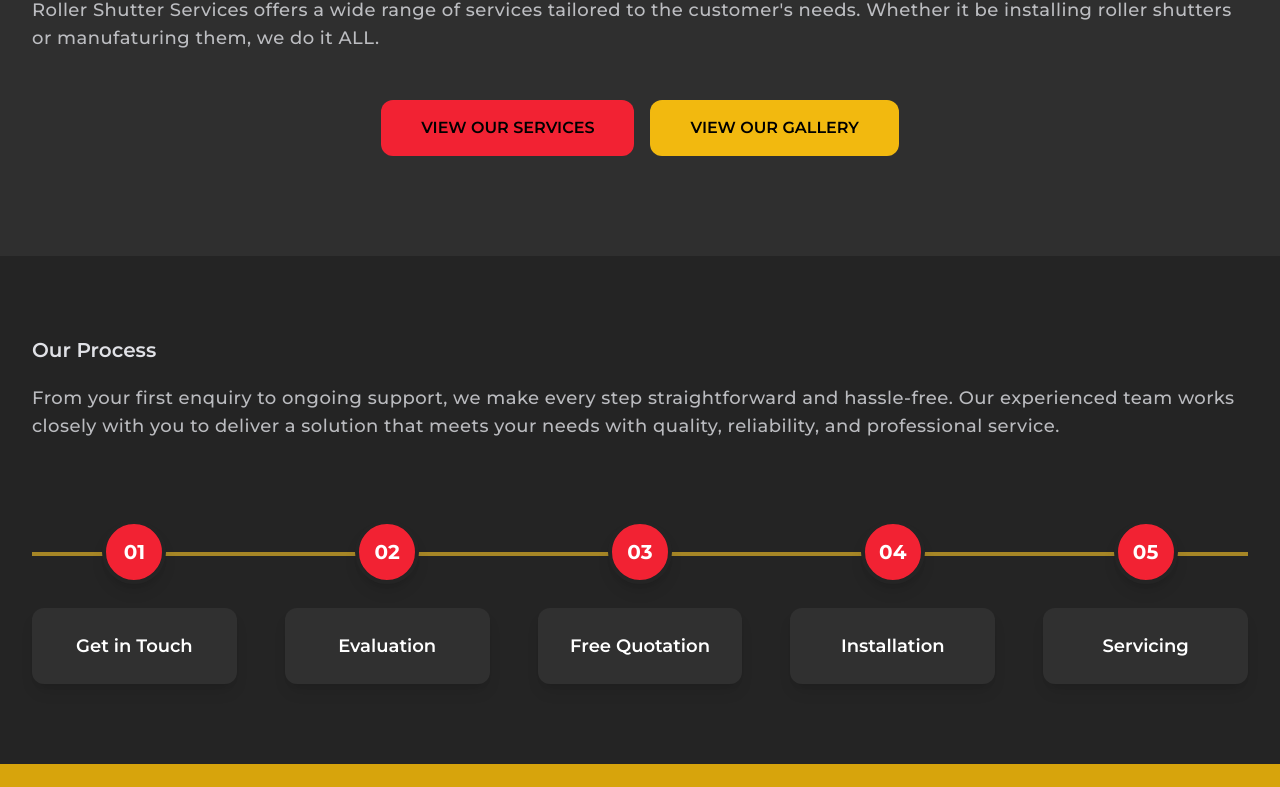
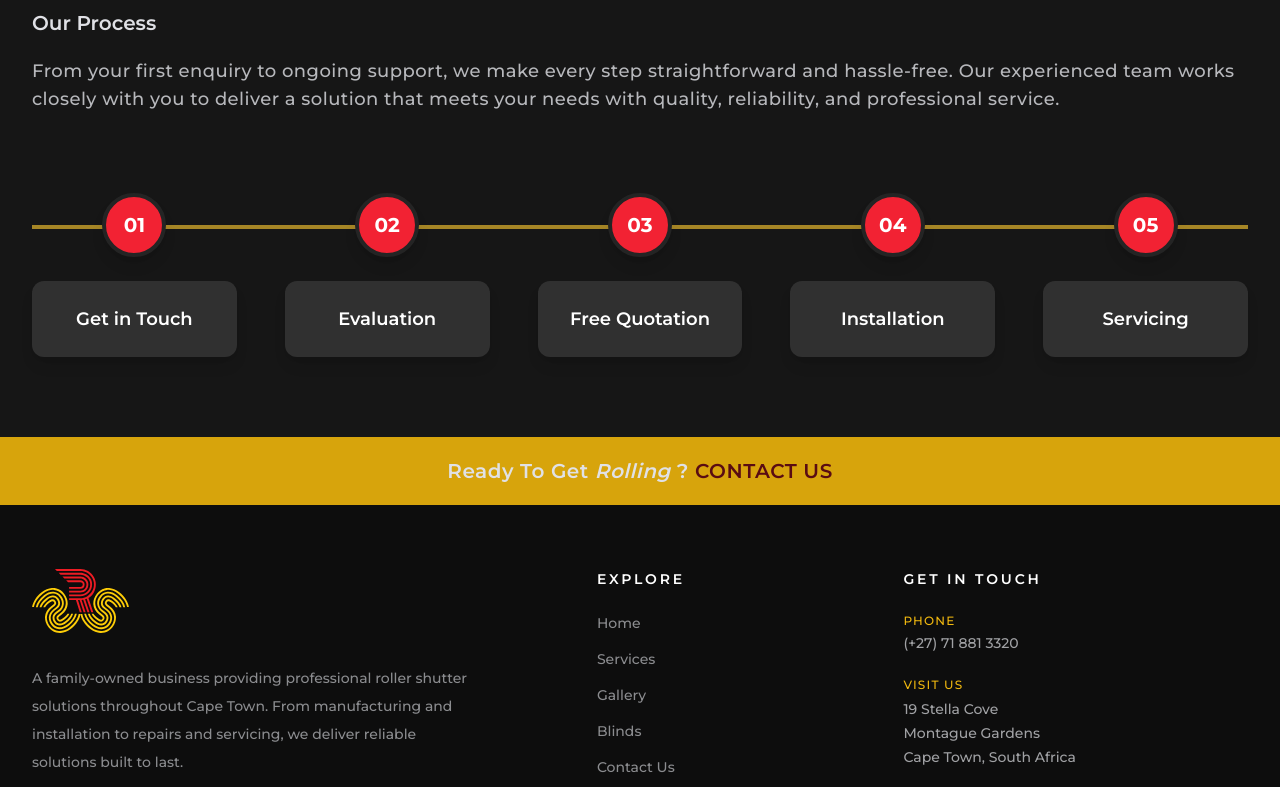
Before and after one commit to Ambs04/RollerShutterServices, a React (Vite) app: page / in a window 1280 px wide. Shown: the part 1996-2783 px from the top of the page. Built offline with nearby package versions, Linux system fonts and the light colour scheme.

Commit message:
footer styling complete and bugs fixed with color changes

```diff
--- a/src/Components/Common Components/Footer.jsx
+++ b/src/Components/Common Components/Footer.jsx
@@ -6,108 +6,160 @@ export default function Footer() {
   const currentDate = new Date().getFullYear();
 
   return (
-    <footer class="bg-[#272727]">
-      <div class="px-4 sm:px-6 lg:px-8 max-w-7xl mx-auto py-12">
-        <div class="grid grid-cols-1 sm:grid-cols-2 lg:grid-cols-3 mb-10 gap-7">
-          {/* Logo & Description */}
-          <div class="flex flex-col items-start mb-4 gap-2">
-            <img
-              src={logo}
-              alt="Roller Shutter Services Logo"
-              class="w-auto h-12 object-contain "
-            />
+    <footer className="bg-[#0D0D0D] text-[#E0E1E6]">
+      <div className="mx-auto max-w-7xl px-6 py-16 lg:px-8">
+        {/* Main Footer */}
+        <div className="grid grid-cols-1 gap-12 md:grid-cols-2 lg:grid-cols-[1.5fr_0.75fr_1fr]">
+          {/* Brand */}
+          <div className="max-w-md">
+            <Link to="/" className="inline-block">
+              <img
+                src={logo}
+                alt="Roller Shutter Services Logo"
+                className="h-16 w-auto object-contain"
+              />
+            </Link>
 
-            <p class="max-w-xs leading-relaxed text-sm md:text-lg text-[#e0e1e6]/60 font-medium mb-3">
-              With over 20 years of industry experience, RSS is a family-owned
-              business committed to delivering high-quality roller shutter
-              solutions for residential, commercial, and industrial properties.
-              We combine expert craftsmanship, reliable service, and durable
-              products with a strong focus on customer satisfaction, providing
-              professional installation, maintenance, and repairs you can depend
-              on.
+            <p className="mt-6 max-w-md text-sm leading-7 text-[#E0E1E6]/60">
+              A family-owned business providing professional roller shutter
+              solutions throughout Cape Town. From manufacturing and
+              installation to repairs and servicing, we deliver reliable
+              solutions built to last.
             </p>
+
+            {/* Small brand accent */}
+            <div className="mt-7 flex items-center gap-3">
+              <span className="h-[2px] w-10 bg-[#F22233]" />
+              <span className="text-sm font-medium italic text-[#F2B90F]">
+                We keep you rolling.
+              </span>
+            </div>
           </div>
 
           {/* Quick Links */}
           <div>
-            <h3 class="tracking-widest text-lg  mb-4 text-[#e0e1e6]/80 font-semibold">
-              Quick Links
+            <h3 className="mb-6 text-sm font-semibold uppercase tracking-[0.2em] text-white">
+              Explore
             </h3>
 
-            <nav class="text-[#e0e1e6]/80 text-sm sm:text-lg font-medium tracking-wide ">
-              <ul class="space-y-3">
+            <nav>
+              <ul className="space-y-4 text-sm text-[#E0E1E6]/60">
                 <li>
-                  <Link to="/">Home</Link>
+                  <Link
+                    to="/"
+                    className="transition-colors hover:text-[#F2B90F]"
+                  >
+                    Home
+                  </Link>
                 </li>
 
                 <li>
-                  <Link to="/services">Services</Link>
+                  <Link
+                    to="/services"
+                    className="transition-colors hover:text-[#F2B90F]"
+                  >
+                    Services
+                  </Link>
                 </li>
 
                 <li>
-                  <Link to="/gallery">Gallery</Link>
+                  <Link
+                    to="/gallery"
+                    className="transition-colors hover:text-[#F2B90F]"
+                  >
+                    Gallery
+                  </Link>
                 </li>
 
                 <li>
-                  <Link to="/blinds">Blinds</Link>
+                  <Link
+                    to="/blinds"
+                    className="transition-colors hover:text-[#F2B90F]"
+                  >
+                    Blinds
+                  </Link>
                 </li>
 
                 <li>
-                  <Link to="/contact">Contact us</Link>
+                  <Link
+                    to="/contact"
+                    className="transition-colors hover:text-[#F22233]"
+                  >
+                    Contact Us
+                  </Link>
                 </li>
               </ul>
             </nav>
           </div>
 
-          {/* Contact Information */}
+          {/* Contact */}
           <div>
-            <h3 class="tracking-widest text-lg  mb-4 text-[#e0e1e6]/80 font-semibold">
-              Contact
+            <h3 className="mb-6 text-sm font-semibold uppercase tracking-[0.2em] text-white">
+              Get In Touch
             </h3>
-            <div class="text-[#e0e1e6]/80 text-sm sm:text-lg font-medium tracking-wide ">
-              <div class="mb-4">
-                <p class="pb-2">
-                  <strong>Phone:</strong>
+
+            <div className="space-y-6 text-sm">
+              {/* Phone */}
+              <div>
+                <p className="mb-1 text-xs uppercase tracking-widest text-[#F2B90F]">
+                  Phone
                 </p>
-                <a href="tel:+278813320">
-                  <p>(+27) 71 881 3320</p>
+
+                <a
+                  href="tel:+27718813320"
+                  className="text-[#E0E1E6]/70 transition-colors hover:text-white"
+                >
+                  (+27) 71 881 3320
                 </a>
               </div>
-              <div class="mb-4">
-                <p class="pb-2">
-                  <strong>Address:</strong>
+
+              {/* Address */}
+              <div>
+                <p className="mb-1 text-xs uppercase tracking-widest text-[#F2B90F]">
+                  Visit Us
                 </p>
+
                 <a
-                  href="https://www.google.com/maps/place/19+Stella+Cove,+Montague+Gardens,+Cape+Town,+7441/@-33.85097,18.5193603,17z/data=!3m1!4b1!4m5!3m4!1s0x1dcc5ecc613fcc49:0x28242d00d701dbb9!8m2!3d-33.85097!4d18.5193603?entry=ttu&g_ep=EgoyMDI2MDgwNS4xIKXMDSoASAFQAw%3D%3D"
+                  href="https://www.google.com/maps/place/19+Stella+Cove,+Montague+Gardens,+Cape+Town,+7441"
                   target="_blank"
+                  rel="noopener noreferrer"
+                  className="leading-6 text-[#E0E1E6]/70 transition-colors hover:text-white"
                 >
-                  <p>19 Stella Cove, Montague Gardens</p>
+                  19 Stella Cove
+                  <br />
+                  Montague Gardens
+                  <br />
+                  Cape Town, South Africa
                 </a>
-                <p>Cape Town, South Africa</p>
               </div>
-              <div class="mb-4">
-                <p class="pb-2">
-                  <strong>Trading Hours:</strong>
+
+              {/* Hours */}
+              <div>
+                <p className="mb-1 text-xs uppercase tracking-widest text-[#F2B90F]">
+                  Trading Hours
                 </p>
-                <p>Monday – Sunday</p>
-                <p>24 Hours</p>
+
+                <p className="text-[#E0E1E6]/70">
+                  Monday – Sunday
+                  <br />
+                  24 Hours
+                </p>
               </div>
             </div>
           </div>
         </div>
 
-        <div class="border-t-1 border-[#e0e1e6]/10">
+        <div className="my-12 h-px bg-white/10" />
+
+        {/* Bottom Footer */}
+        <div className="flex flex-col gap-4 text-xs text-[#E0E1E6]/40 sm:flex-row sm:items-center sm:justify-between text-center">
           <p>
             © {currentDate} Roller Shutter Services (Pty) Ltd. All rights
             reserved.
           </p>
 
-          <p>
-            Professional roller shutter installations, repairs, servicing and
-            maintenance.
-          </p>
-          <p>
-            RSS · <i>"We keep you, rolling."</i>
+          <p className="italic">
+            Professional roller shutter solutions you can rely on.
           </p>
         </div>
       </div>
--- a/src/Components/Common Components/Header.jsx
+++ b/src/Components/Common Components/Header.jsx
@@ -13,7 +13,11 @@ export default function Header() {
 
   return (
     <header>
-      <div class="fixed z-50 top-0 right-0 left-0 py-5 bg-[#0d0d0d] ">
+      <div
+        class="fixed z-50 top-0 right-0 left-0 py-5  bg-[#0D0D0D]/90
+backdrop-blur-md
+border-b border-white/5"
+      >
         <div class=" mx-auto max-w-7xl px-4 sm:px-6 lg:px-8">
           {!(isMobileView && menuActive) && (
             <div class="flex flex-row items-center justify-between">
--- a/src/Pages/Home/About.jsx
+++ b/src/Pages/Home/About.jsx
@@ -2,13 +2,13 @@ import about from "../../assets/about.jpeg";
 
 export default function About() {
   return (
-    <div class=" py-35 overflow-hidden bg-[#353535]">
+    <div class=" py-15 overflow-hidden bg-[#353535]">
       <div class="max-w-7xl mx-auto px-4 sm:px-6 lg:px-8 ">
-        <div class="grid lg:grid-cols-2 items-center gap-16 justify-center">
-          <div>
+        <div class="grid lg:grid-cols-2 lg:grid-cols-[1.3fr_1fr] items-center gap-16 justify-center">
+          <div class="h-150 w-auto ">
             <img
               src={about}
-              class="sm:h-full sm:w-full object-contain rounded-lg opacity-80"
+              class="sm:h-full md:h-full  sm:w-full object-contain md:rounded-lg rounded-lg    opacity-80"
             />
           </div>
           <div class="text-[#e0e1e6] text-sm sm:text-lg font-medium flex flex-col gap-4 tracking-wide max-w-3xl   ">
--- a/src/Pages/Home/Hero.jsx
+++ b/src/Pages/Home/Hero.jsx
@@ -2,7 +2,12 @@ import hero from "../../assets/hero.png";
 
 export default function Hero() {
   return (
-    <div class=" min-h-screen relative overflow-hidden shadow-2xl ">
+    <div
+      class=" min-h-screen relative overflow-hidden shadow-2xl bg-gradient-to-r
+from-black/80
+via-black/60
+to-transparent"
+    >
       <img src={hero} class="absolute inset-0 w-full  h-full object-cover" />
       <div class="absolute h-full inset-0 bg-black/60">
         <div />
--- a/src/Pages/Home/Process.jsx
+++ b/src/Pages/Home/Process.jsx
@@ -23,7 +23,7 @@ export default function Process() {
   ];
 
   return (
-    <div class="bg-[#242424] py-20">
+    <div class="bg-[#161616] py-20 border-t border-[#2f2f2f]/40">
       <div class="max-w-7xl mx-auto px-4 sm:px-6 lg:px-8 ">
         <div class-="max-w-5xl ">
           <h2 class="text-[#e0e1e6] text-xl font-semibold mb-5">Our Process</h2>
--- a/src/Pages/Home/ServiceIntro.jsx
+++ b/src/Pages/Home/ServiceIntro.jsx
@@ -2,10 +2,10 @@ import { Link } from "react-router-dom";
 
 export default function ServiceIntro() {
   return (
-    <div class="bg-[#2f2f2f] py-25 ">
-      <div class="max-w-7xl mx-auto px-4 sm:px-6 lg:px-8 ">
-        <div class="mb-12">
-          <h2 class="text-[#e0e1e6] text-lg sm:text-xl mb-4 font-semibold">
+    <div class="bg-[#161616] py-25 ">
+      <div class="max-w-4xl mx-auto px-4 sm:px-6 lg:px-8 ">
+        <div class="mb-12 text-center">
+          <h2 class="text-[#e0e1e6] text-lg  sm:text-xl mb-4 font-semibold">
             WHAT WE OFFER
           </h2>
           <p class="text-[#e0e1e6]/80 text-sm sm:text-lg font-normal tracking-wide">
@@ -16,12 +16,12 @@ export default function ServiceIntro() {
         </div>
         <div class="mx-auto max-w-5xl flex flex-col sm:flex-row gap-4 justify-center items-center ">
           <Link to="services">
-            <button class="rounded-xl bg-[#F22233] py-4 px-10  font-semibold hover:bg-[#dd0d1e] hover:text-[#e0e1e6]">
+            <button class="md:rounded-xl rounded-lg  bg-[#F22233] md:py-4 md:px-10  font-semibold hover:bg-[#dd0d1e] hover:text-[#e0e1e6] py-2 px-6">
               VIEW OUR SERVICES
             </button>
           </Link>
           <Link to="/gallery">
-            <button class="rounded-xl bg-[#F2B90F] py-4 px-10  font-semibold hover:bg-[#af8509] hover:text-[#e0e1e6]">
+            <button class="md:rounded-xl rounded-lg bg-[#F2B90F] md:py-4 md:px-10  font-semibold hover:bg-[#af8509] hover:text-[#e0e1e6] py-2 px-6">
               VIEW OUR GALLERY
             </button>
           </Link>
```
